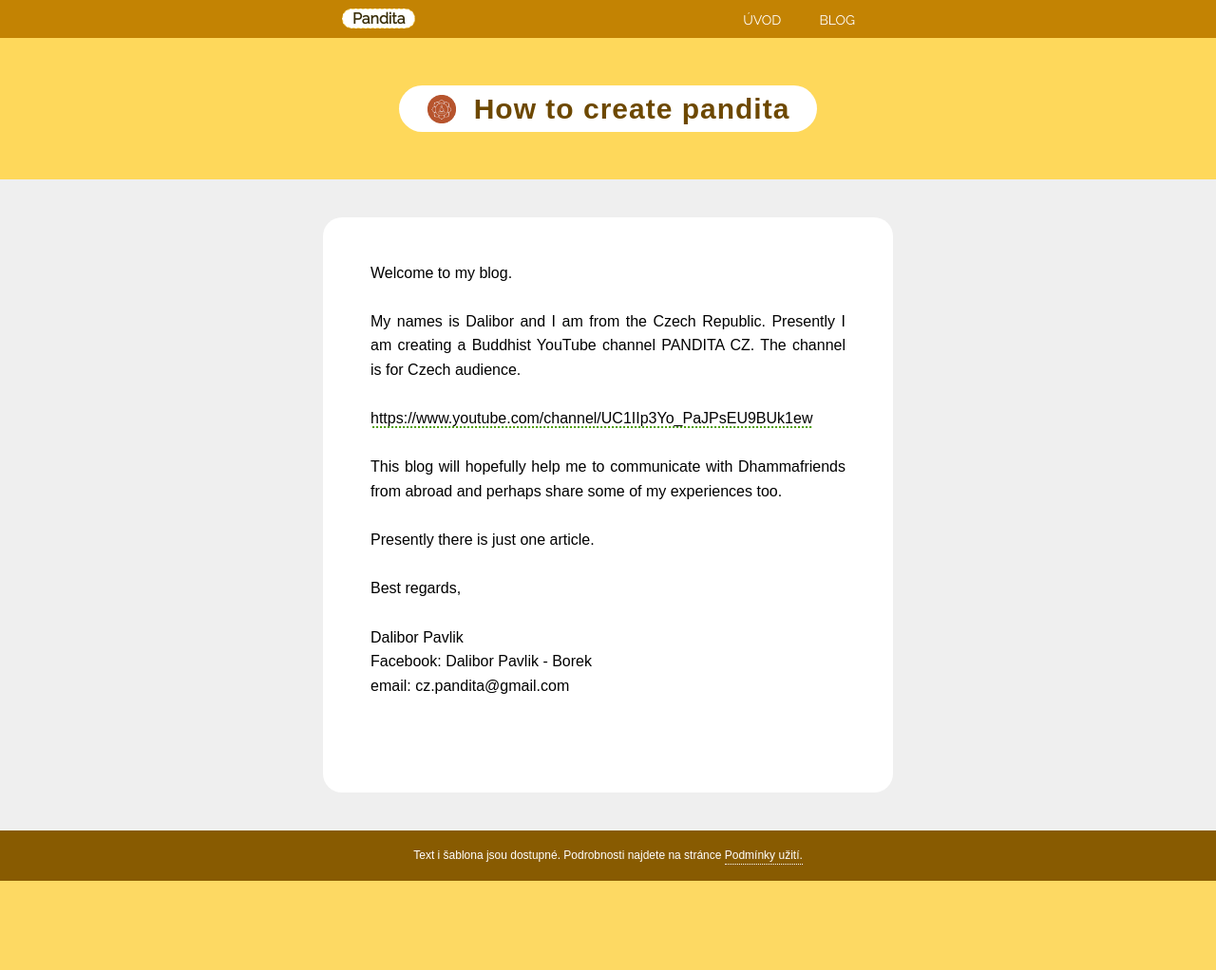
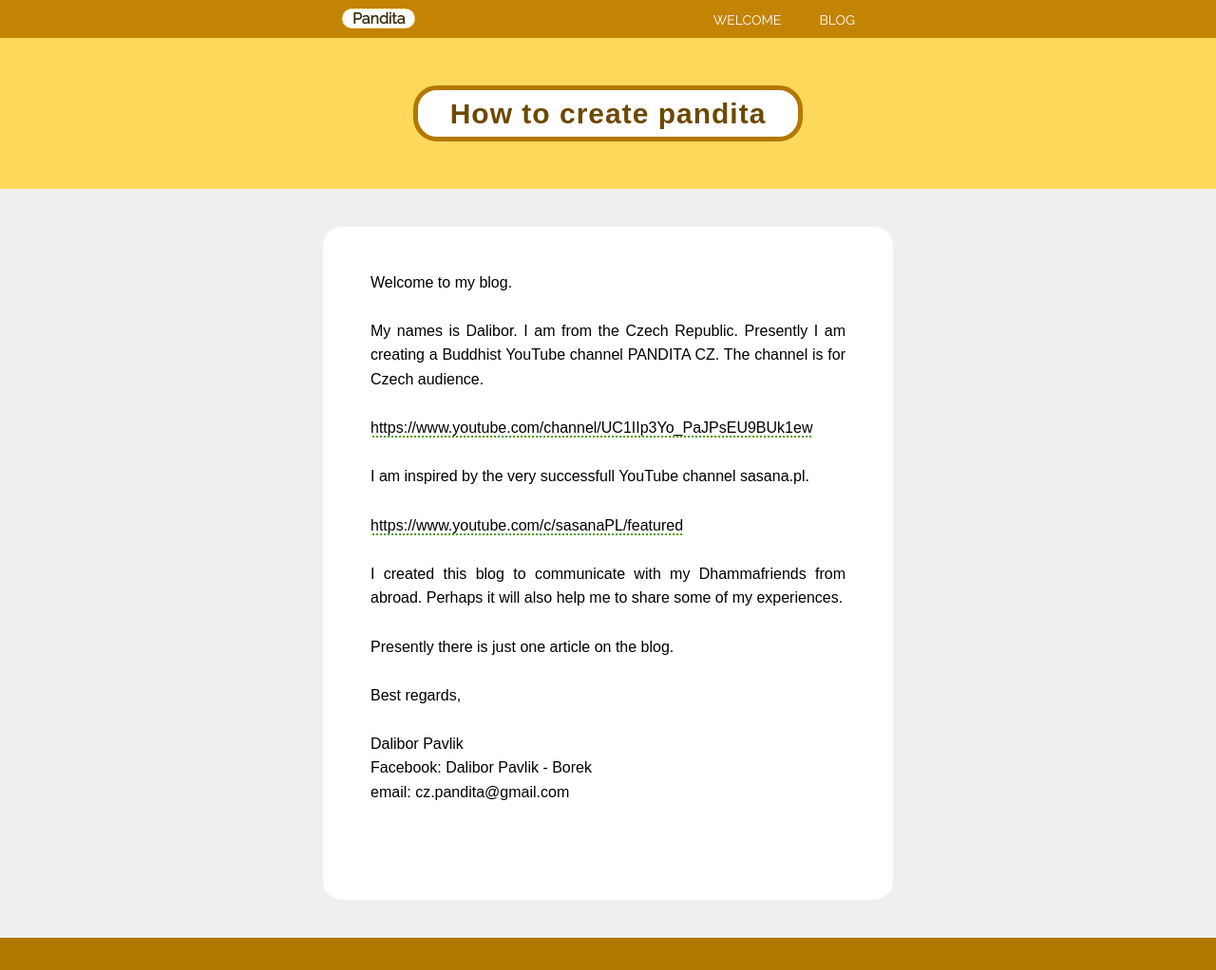
Before and after one commit to Borek78/how-to-create-pandita, a Jekyll site: the page built from index.md, in a window 1280 px wide and 1022 px high. Shown: the whole window at 95% size. Built offline with Jekyll 4.4.1, drawn with Linux system fonts in a browser that asks for light colours.

Commit message:
hotovo banner

```diff
--- a/_includes/footer.html
+++ b/_includes/footer.html
@@ -1,6 +1,3 @@
 <footer>
-  <div id="div-pata">
-    Text i šablona jsou dostupné. Podrobnosti najdete na stránce
-    <a id="podminky-uziti" href="../podminky-uziti.html">Podmínky užití.</a>
-  </div>
+  <div id="div-pata"></div>
 </footer>
--- a/_includes/header.html
+++ b/_includes/header.html
@@ -2,7 +2,7 @@
   <section id="menu" class="menu-is-visible">
     <nav id="inside-menu">
       <a class="menu-item" href="blog.html">BLOG</a>
-      <a class="menu-item" href="index.html">ÚVOD</a>
+      <a class="menu-item" href="index.html">WELCOME</a>
 
       <div id="icon-close" class="hide-icon-close">
         <span class="material-icons material-icons-style">close</span>
@@ -21,25 +21,14 @@
 
     <!-- Mobile menu - start -->
     <nav id="mobile-menu" class="hide-mobile-menu">
-      <a class="mobile-menu-item" href="index.html">Úvod</a><br /><br />
+      <a class="mobile-menu-item" href="index.html">Welcome</a><br /><br />
       <a class="mobile-menu-item" href="blog.html">Blog</a><br /><br />
     </nav>
     <!-- Mobile menu - end -->
   </section>
 
   <section id="banner">
-    <div id="napis-wrapper">
-      <div id="logo-pandita"></div>
-      <div id="napis">How to create pandita</div>
-    </div>
-
-    <div id="napis-wrapper-small-screen">
-      <div id="logo-pandita-small-screen"></div>
-      <div id="napis-small-screen">
-        How to <br />
-        create pandita
-      </div>
-    </div>
+    <div id="napis">How to create pandita</div>
 
     <div id="web-under-construction">
       Obsah tohoto webu zatím hledá své konečné znění.
--- a/css/responsive-banner.css
+++ b/css/responsive-banner.css
@@ -1,3 +1,16 @@
+@media only screen and (max-width: 440px) {
+  #napis {
+    font-size: 25px;
+
+    width: auto;
+    margin-left: 40px;
+    margin-right: 40px;
+
+    padding-left: 20px;
+    padding-right: 20px;
+  }
+}
+
 /*@media only screen and (max-width: 520px) {
   #napis-wrapper {
     width: 400px;
--- a/css/template-style.css
+++ b/css/template-style.css
@@ -86,9 +86,6 @@ a#uplne-levy {
 }
 
 /*banner in the header - small screen*/
-#napis-wrapper-small-screen {
-  display: none;
-}
 
 /*banner in the header*/
 #napis-wrapper {
@@ -96,18 +93,6 @@ a#uplne-levy {
   margin-right: auto;
   width: 440px;
   order: 2px solid green;
-}
-
-#logo-pandita {
-  background-image: url(../assets/pandita-logo-image-100.png);
-  background-size: 100% 100%;
-  order: 2px solid blue;
-  width: 30px;
-  height: 30px;
-  float: left;
-  margin-left: 30px;
-  margin-top: 10px;
-  margin-right: -10px;
 }
 
 #banner {
@@ -141,11 +126,14 @@ a#uplne-levy {
   text-align: center;
   letter-spacing: 1px;
 
-  background-color: #bb6442;
+  border: 5px solid #b66343;
   background-color: rgb(253, 227, 184);
   background-color: white;
+  border: 5px solid #b37800;
 
-  order: 2px solid red;
+  margin-left: auto;
+  margin-right: auto;
+  width: 400px;
 }
 
 /* body and footer */
@@ -157,7 +145,8 @@ body {
 
 footer {
   order: 1px solid blue;
-  background-color: #885b01;
+  background-color: #c38303;
+  background-color: #b37800;
   margin-top: 0px;
   width: 100%;
   min-width: 100%;
--- a/index.md
+++ b/index.md
@@ -8,13 +8,22 @@ layout: default
 <br>
 Welcome to my blog.<br><br>
 
-My names is Dalibor and I am from the Czech Republic. Presently I am creating a Buddhist YouTube channel PANDITA CZ. The channel is for Czech audience.<br><br>
+My names is Dalibor. I am from the Czech Republic. Presently I am creating a Buddhist YouTube channel PANDITA CZ. The channel is for Czech audience.<br><br>
 
-[https://www.youtube.com/channel/UC1IIp3Yo_PaJPsEU9BUk1ew](https://www.youtube.com/channel/UC1IIp3Yo_PaJPsEU9BUk1ew)<br><br>
+<div class="do-not-break-out" markdown="1">
+[https://www.youtube.com/channel/UC1IIp3Yo_PaJPsEU9BUk1ew](https://www.youtube.com/channel/UC1IIp3Yo_PaJPsEU9BUk1ew)
+<div class="do-not-break-out" markdown="1"><br>
 
-This blog will hopefully help me to communicate with Dhammafriends from abroad and perhaps share some of my experiences too.<br><br>
+I am inspired by the very successfull YouTube channel sasana.pl.<br><br>
 
-Presently there is just one article.<br><br>
+<div class="do-not-break-out" markdown="1">
+[https://www.youtube.com/c/sasanaPL/featured](https://www.youtube.com/c/sasanaPL/featured)
+</div>
+<br>
+
+I created this blog to communicate with my Dhammafriends from abroad. Perhaps it will also help me to share some of my experiences.<br><br>
+
+Presently there is just one article on the blog.<br><br>
 
 Best regards,<br><br>
 
```
